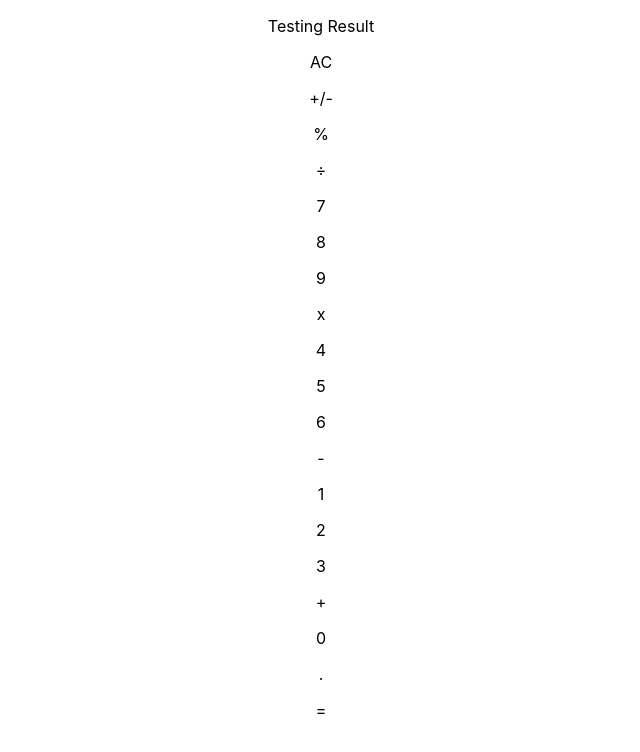
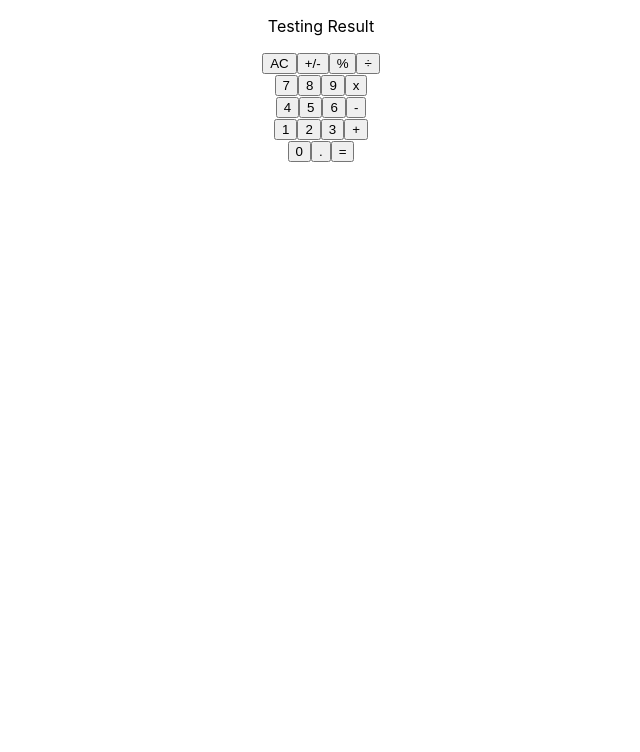
Before and after one commit to IvanDerlich/calculator, a React (Create React App) app: page / in a window 1280 px wide. Shown: the top 752 px of the page, without its empty margins (319-959 px from the left). Built offline with nearby package versions, Linux system fonts and the light colour scheme.

Commit message:
Corrections

```diff
--- a/src/components/Button.js
+++ b/src/components/Button.js
@@ -4,11 +4,9 @@ import './Button.css';
 
 function Button({ buttonName }) {
   return (
-    <div className="Button" id="button">
-      <p>
-        { buttonName}
-      </p>
-    </div>
+    <button type="button" className="Button" id="button">
+      {buttonName}
+    </button>
   );
 }
 
```
